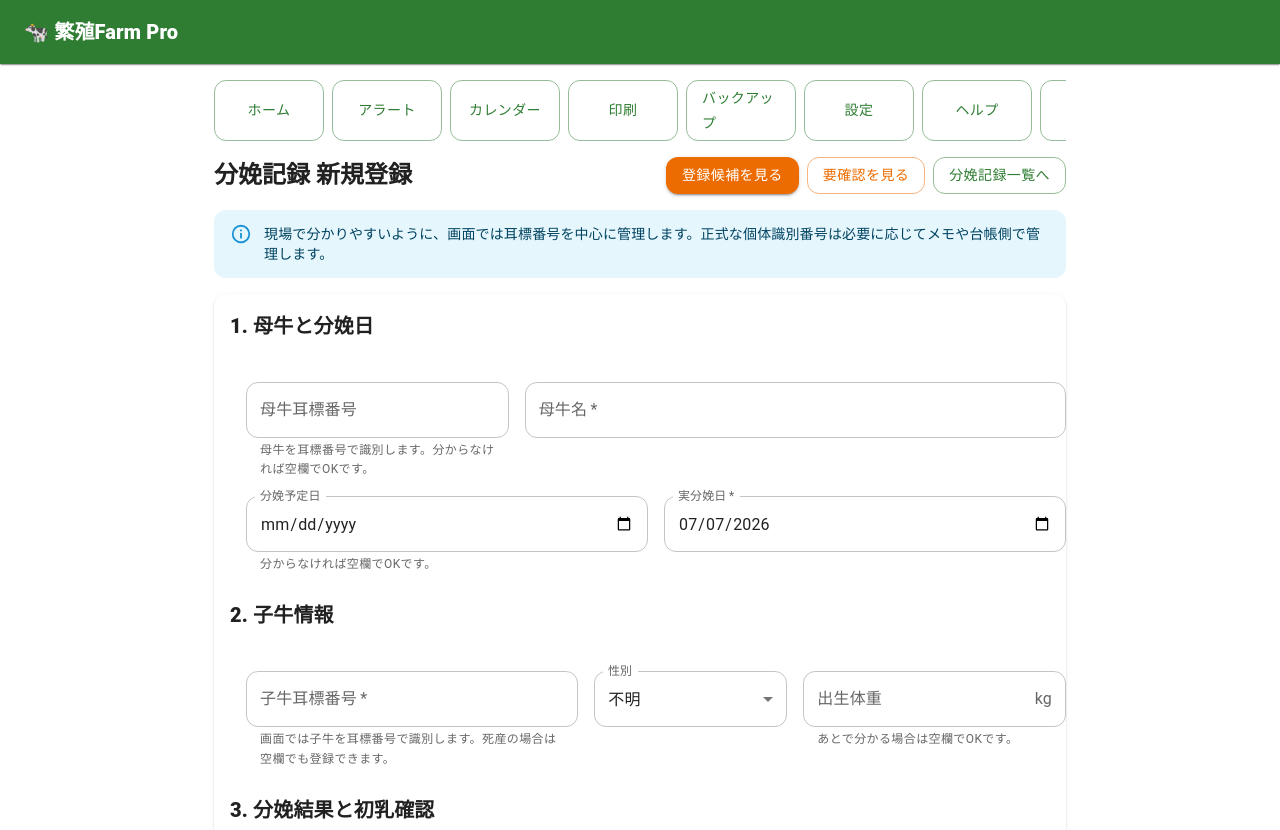
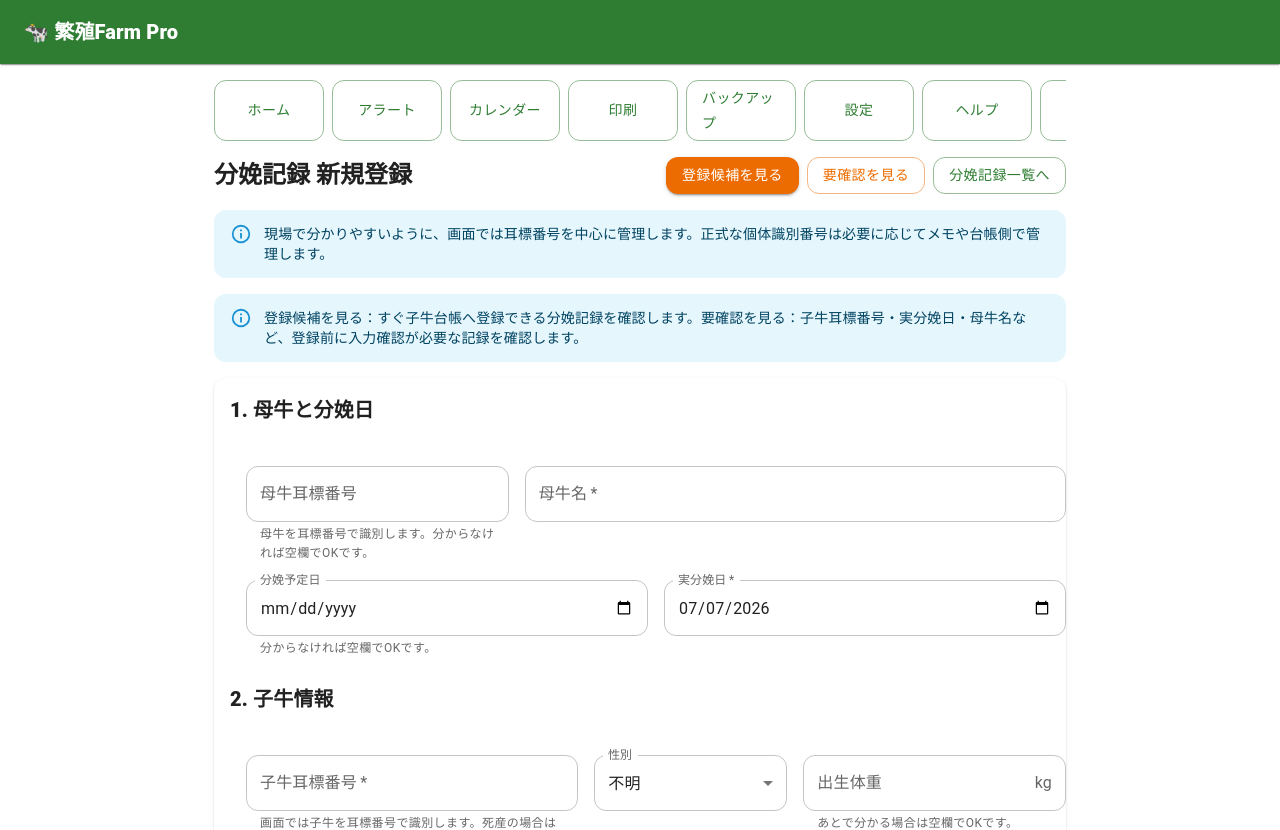
Before and after one commit to farmpro-iwate/FarmPro, a React (Vite) app in the folder client/: page /calvings/new in a window 1280 px wide. Shown: the top 830 px of the page. Built offline with nearby package versions, Linux system fonts and the light colour scheme.

Commit message:
Starter Pack 181: add calving form flow guidance

```diff
--- a/client/src/pages/CalvingForm.tsx
+++ b/client/src/pages/CalvingForm.tsx
@@ -173,6 +173,10 @@ export function CalvingForm() {
 
       <Alert severity="info">
         現場で分かりやすいように、画面では耳標番号を中心に管理します。正式な個体識別番号は必要に応じてメモや台帳側で管理します。
+      </Alert>
+
+      <Alert severity="info">
+        登録候補を見る：すぐ子牛台帳へ登録できる分娩記録を確認します。要確認を見る：子牛耳標番号・実分娩日・母牛名など、登録前に入力確認が必要な記録を確認します。
       </Alert>
 
       {message && <Alert severity="success">{message}</Alert>}
```
